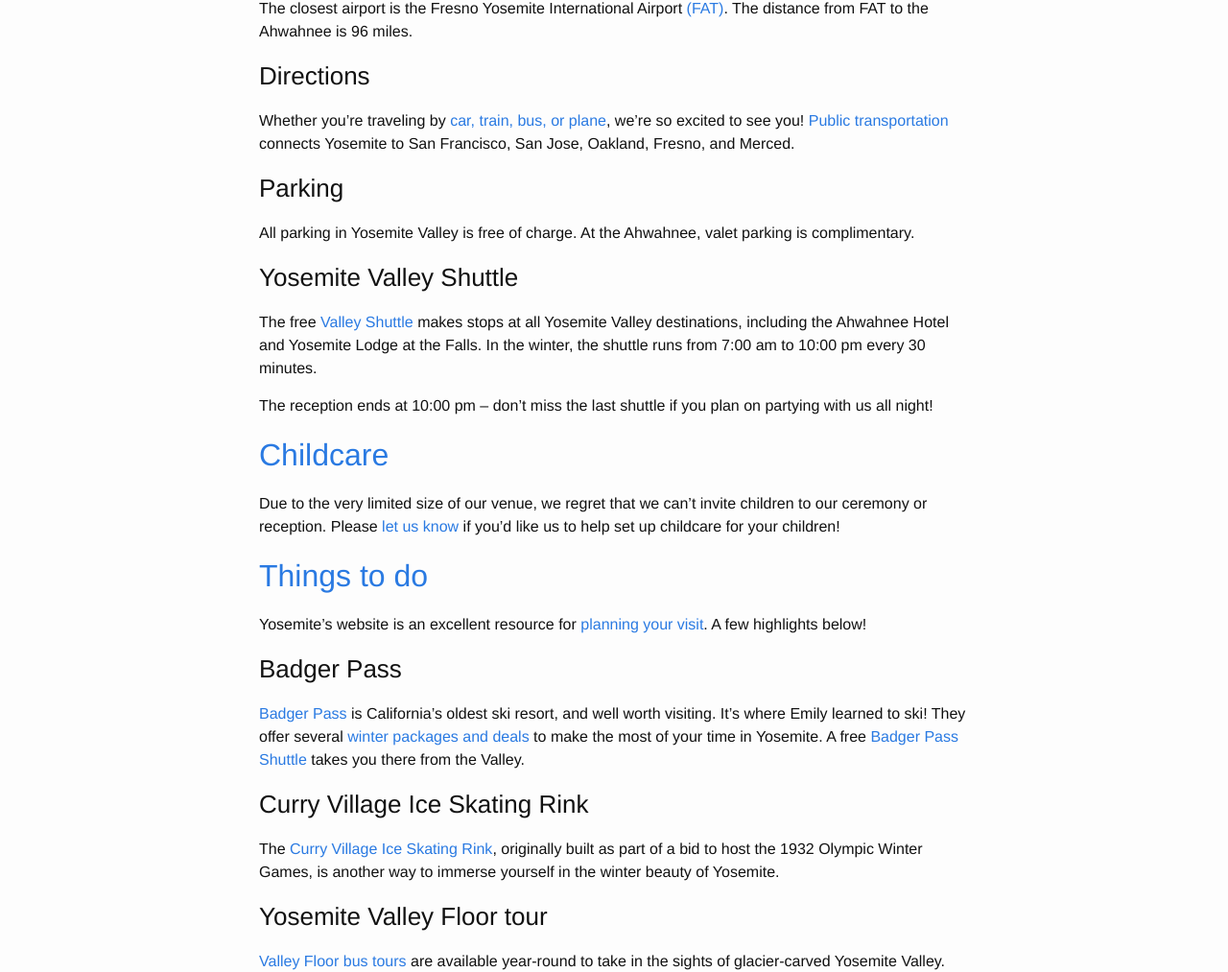
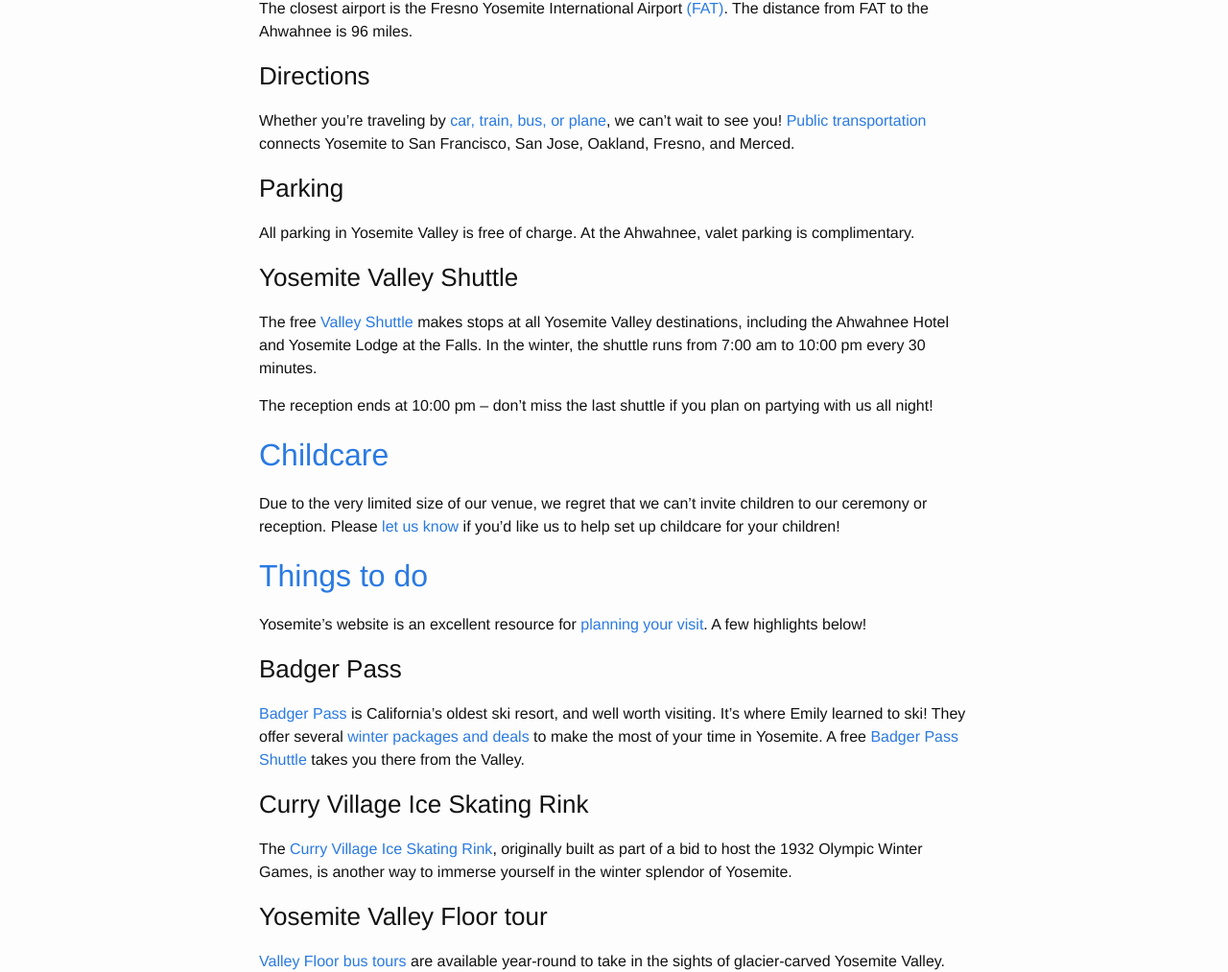
Before and after one commit to j-e-yosemite/j-e-yosemite.github.io, a Jekyll site: the page built from details.md, in a window 1280 px wide. Shown: the part 875-1888 px from the top of the page at 96% size. Built offline with Jekyll 4.4.1, drawn with Linux system fonts in a browser that asks for light colours.

Commit message:
More edits

```diff
--- a/details.md
+++ b/details.md
@@ -37,7 +37,7 @@
 
 ### Directions
 
-Whether you're traveling by [car, train, bus, or plane](http://www.yosemitepark.com/yosemite-directions.aspx), we're so excited to see you! [Public transportation](http://www.yosemitepark.com/public-transportation.aspx) connects Yosemite to San Francisco, San Jose, Oakland, Fresno, and Merced.
+Whether you're traveling by [car, train, bus, or plane](http://www.yosemitepark.com/yosemite-directions.aspx), we can't wait to see you! [Public transportation](http://www.yosemitepark.com/public-transportation.aspx) connects Yosemite to San Francisco, San Jose, Oakland, Fresno, and Merced.
 
 ### Parking
 
@@ -64,7 +64,7 @@
 
 ### Curry Village Ice Skating Rink
 
-The [Curry Village Ice Skating Rink](http://www.yosemitepark.com/ice-skating.aspx), originally built as part of a bid to host the 1932 Olympic Winter Games, is another way to immerse yourself in the winter beauty of Yosemite.
+The [Curry Village Ice Skating Rink](http://www.yosemitepark.com/ice-skating.aspx), originally built as part of a bid to host the 1932 Olympic Winter Games, is another way to immerse yourself in the winter splendor of Yosemite.
 
 ### Yosemite Valley Floor tour
 
```
